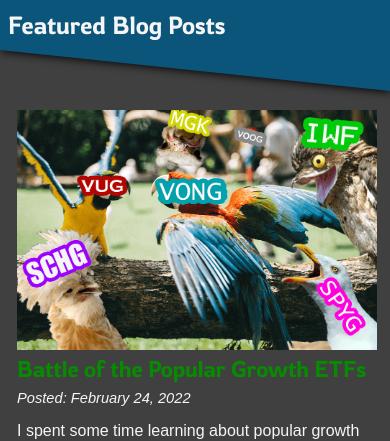
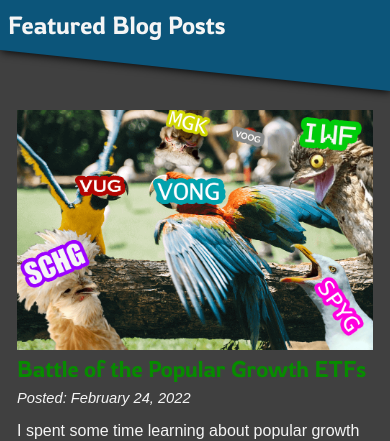
Before and after one commit to AnIdiotInvests/anidiotinvests.github.io, a Jekyll site: the page built from index.md, in a window 390 px wide and 900 px high, scrolled down 350 px. Shown: the part 150-591 px from the top of the window. Built offline with Jekyll 4.4.1, drawn with Linux system fonts in a browser that asks for light colours.

Commit message:
fix for mobile resize to fit on smaller screens on min size

```diff
--- a/assets/css/posts.css
+++ b/assets/css/posts.css
@@ -20,7 +20,8 @@
 
     padding: 1px;
     min-height: 450px;
-    width: 364px;
+    max-width: 364px;
+    min-width: 290px;
     margin: 0px 7px 5px 7px;
 }
 
```
